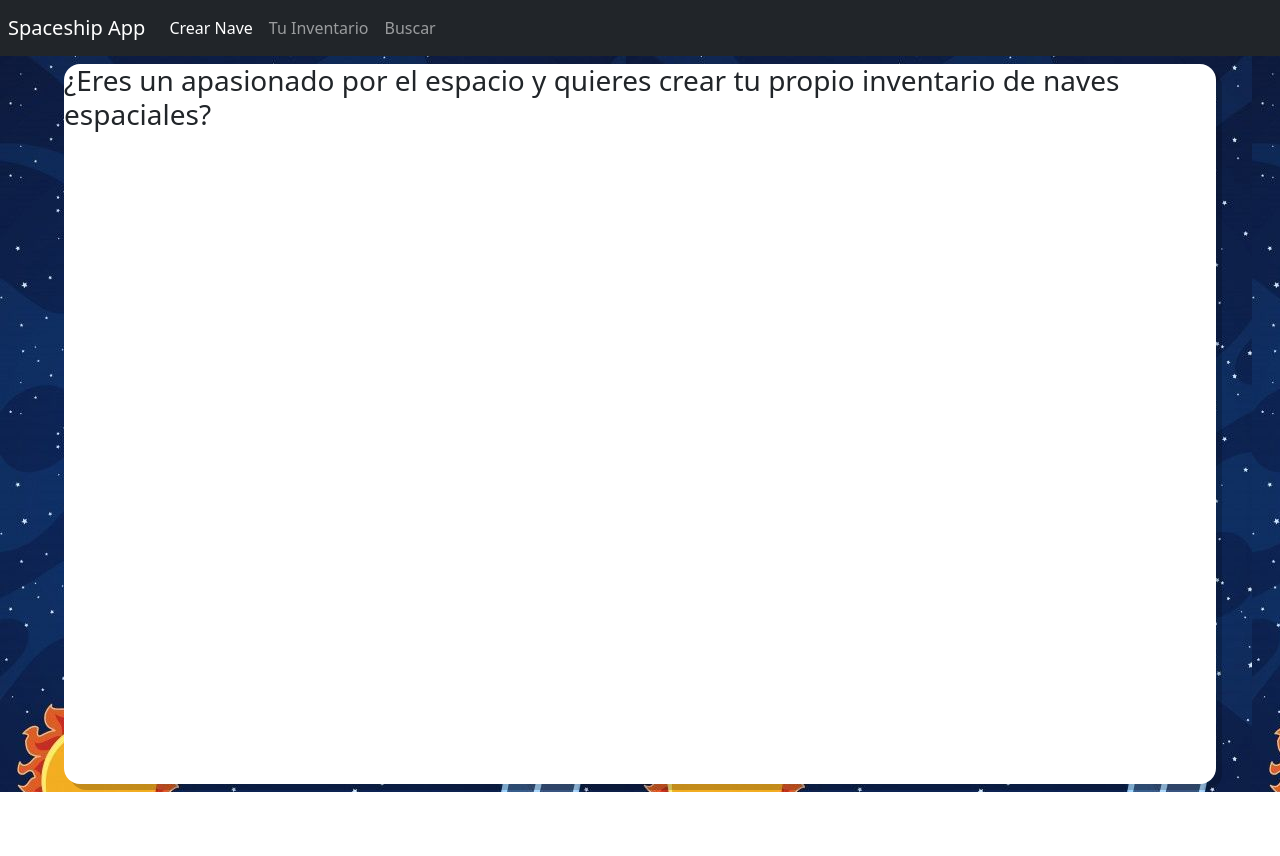
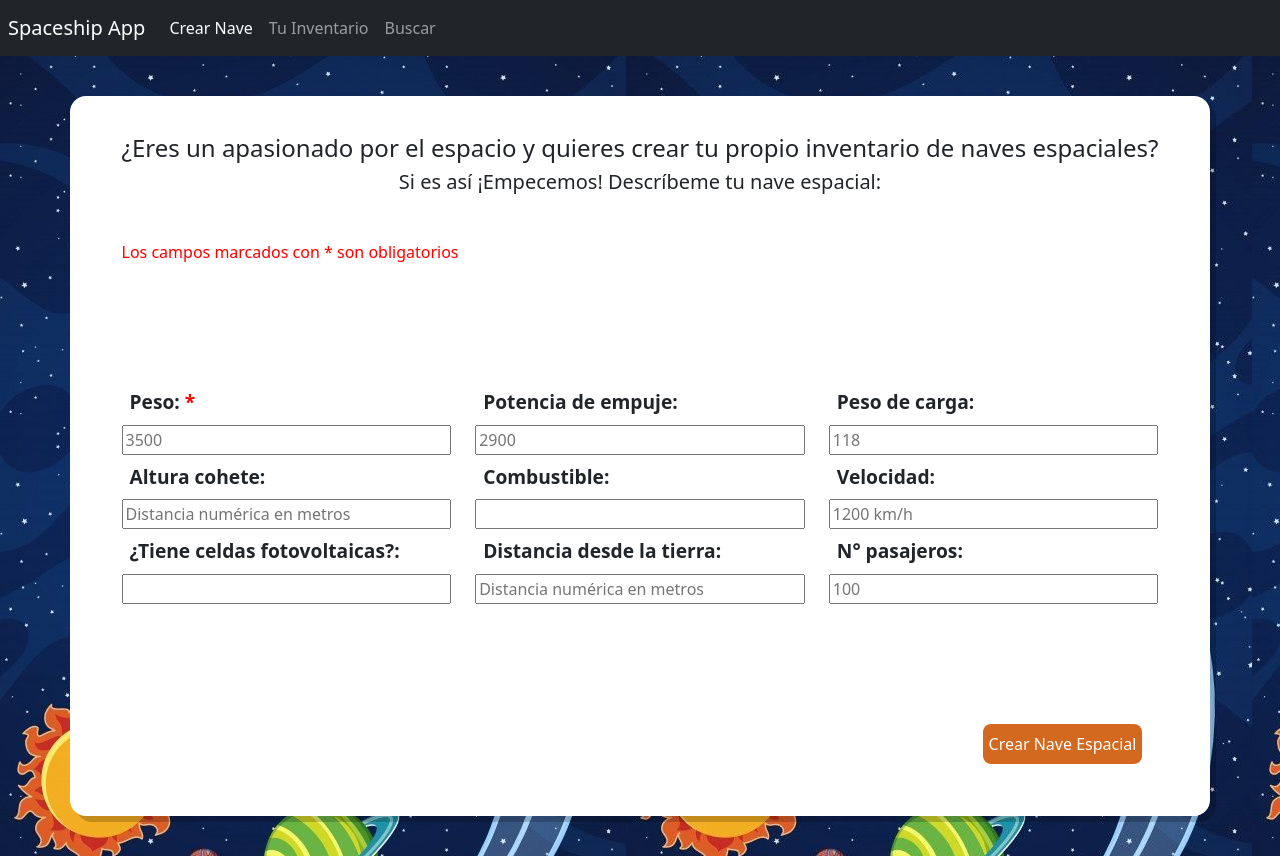
Before and after one commit to JennyferSalcedo/Reto-Tecnico-QA-Sofka, a React (Vite) app in the folder naves-front/: page /create in a window 1280 px wide. Before the commit the page ends 800 px from the top, so only its background shows below. Built offline with nearby package versions, Linux system fonts and the light colour scheme.

Commit message:
Se termina estilización página crear cohete.

```diff
--- a/naves-front/src/App.css
+++ b/naves-front/src/App.css
@@ -1,6 +1,6 @@
 .mainContainer {
   width: 100%;
-  height: 92vh;
+  height: 100vh;
   display: flex;
   justify-content: center;
   align-items: center;
@@ -12,4 +12,62 @@
   height: 90vh;
   border-radius: 1rem;
   box-shadow: 6px 6px rgba(0, 0, 0, 0.2);
+  display: flex;
+  justify-content: center;
+  align-items: center;
 }
+
+.prueba {
+  display: flex;
+  height: 100%;
+  flex-direction: column;
+}
+
+.TitleContainer {
+  height: 20%;
+  display: flex;
+  flex-direction: column;
+  justify-content: center;
+  align-items: center;
+}
+
+.midItem {
+  height: 5%;
+}
+
+.fieldsContainer {
+  height: 60%;
+  display: flex;
+  flex-direction: column;
+  justify-content: center;
+}
+
+.labelContainer {
+  display: flex;
+  flex-direction: column;
+}
+
+.labelText {
+  font-size: 1.2rem;
+  font-weight: bold;
+  margin: 0.5rem;
+}
+
+.obligatory {
+  color: red;
+}
+
+.buttonContainer {
+  display: flex;
+  justify-content: flex-end;
+  height: 5%;
+  margin: 1rem;
+}
+
+.button {
+    background-color: chocolate;
+    height: 2.5rem;
+    border-radius: 0.5rem;
+    border: none;
+    color: white;
+}
--- a/naves-front/src/pages/CreateSpaceshipPage.tsx
+++ b/naves-front/src/pages/CreateSpaceshipPage.tsx
@@ -1,12 +1,93 @@
 export const CreateSpaceshipPage = () => {
   return (
     <div className="mainContainer">
-      <div className="formContainer">
-        <form>
-          <h3>
-            ¿Eres un apasionado por el espacio y quieres crear tu propio
-            inventario de naves espaciales?
-          </h3>
+      <div className="container formContainer">
+        <form className="prueba">
+          <div className="TitleContainer">
+            <h4>
+              ¿Eres un apasionado por el espacio y quieres crear tu propio
+              inventario de naves espaciales?
+            </h4>
+            <h5>Si es así ¡Empecemos! Descríbeme tu nave espacial:</h5>
+          </div>
+
+          <div className="midItem">
+            <p className="obligatory">
+              Los campos marcados con * son obligatorios
+            </p>
+          </div>
+
+          <div className="fieldsContainer">
+            <div className="row">
+              <label htmlFor="weight" className="col labelContainer">
+                <span className="labelText">
+                  Peso: <span className="obligatory">*</span>
+                </span>
+                <input
+                  type="number"
+                  id="weight"
+                  name="weight"
+                  required
+                  placeholder="3500"
+                />
+              </label>
+              <label htmlFor="weight" className="col labelContainer">
+                <span className="labelText">Potencia de empuje:</span>
+                <input type="number" name="weight" placeholder="2900" />
+              </label>
+              <label htmlFor="weight" className="col labelContainer">
+                <span className="labelText">Peso de carga:</span>
+                <input type="number" name="weight" placeholder="118" />
+              </label>
+            </div>
+
+            <div className="row">
+              <label htmlFor="weight" className="col labelContainer">
+                <span className="labelText">Altura cohete:</span>
+                <input
+                  type="number"
+                  name="weight"
+                  placeholder="Distancia numérica en metros"
+                />
+              </label>
+              <label htmlFor="weight" className="col labelContainer">
+                <span className="labelText">Combustible:</span>
+                <input type="text" name="weight" />
+              </label>
+              <label htmlFor="weight" className="col labelContainer">
+                <span className="labelText">Velocidad:</span>
+                <input type="number" name="weight" placeholder="1200 km/h" />
+              </label>
+            </div>
+
+            <div className="row">
+              <label htmlFor="weight" className="col labelContainer">
+                <span className="labelText">¿Tiene celdas fotovoltaicas?:</span>
+                <input type="number" name="weight" />
+              </label>
+              <label htmlFor="weight" className="col labelContainer">
+                <span className="labelText">
+                  Distancia desde la tierra:
+                </span>
+                <input
+                  type="number"
+                  name="weight"
+                  placeholder="Distancia numérica en metros"
+                />
+              </label>
+              <label htmlFor="weight" className="col labelContainer">
+                <span className="labelText">
+                  N° pasajeros:
+                </span>
+                <input type="number" name="weight" placeholder="100" />
+              </label>
+            </div>
+          </div>
+          <div className="buttonContainer">
+            <button className="button" type="submit">
+              Crear Nave Espacial
+            </button>
+          </div>
         </form>
       </div>
     </div>
```
